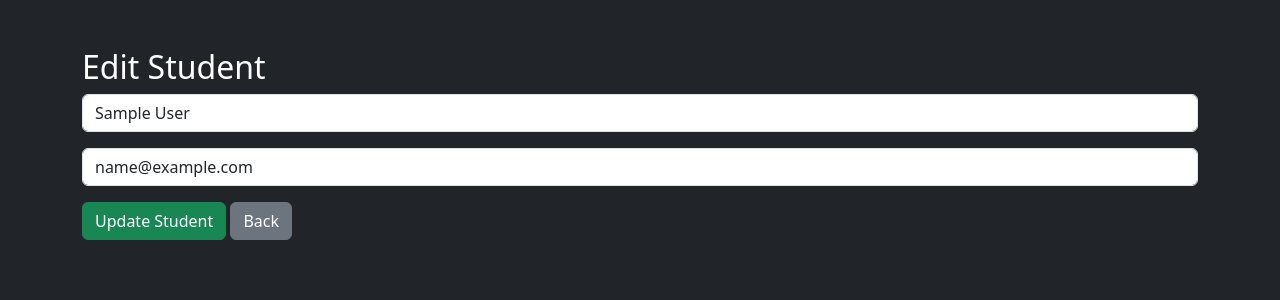
After one commit to Astha-S12/student-management-system, a Flask app: page /edit/1 in a window 1280 px wide. The commit adds this page. Shown: the top 300 px of the page. Run offline with Flask 3, Linux system fonts and the light colour scheme; tables that the repository leaves empty or names only in its code hold one stand-in row (values such as "Sample post"); data that the repository does not hold is empty.

Commit message:
added edit student UI

```diff
--- a/app.py
+++ b/app.py
@@ -9,19 +9,21 @@ app = Flask(__name__)
 def home():
     return render_template('index.html')
 
+
 # ---------------- ABOUT ----------------
 @app.route('/about')
 def about():
     return render_template('about.html')
 
-# ---------------- STUDENTS (CREATE + READ) ----------------
+
+# ---------------- STUDENTS (CREATE + READ + SEARCH) ----------------
 @app.route('/students', methods=['GET', 'POST'])
 def students():
 
     conn = get_db_connection()
     cursor = conn.cursor()
 
-    # INSERT student
+    # CREATE
     if request.method == 'POST':
         name = request.form['name']
         email = request.form['email']
@@ -30,16 +32,32 @@ def students():
             "INSERT INTO students (name, email) VALUES (%s, %s)",
             (name, email)
         )
+
         conn.commit()
+        conn.close()
+
         return redirect('/students')
 
-    # FETCH students
-    cursor.execute("SELECT * FROM students")
+    # SEARCH
+    search = request.args.get('search')
+
+    if search:
+        cursor.execute(
+            "SELECT * FROM students WHERE name LIKE %s",
+            (f"%{search}%",)
+        )
+    else:
+        cursor.execute("SELECT * FROM students")
+
     students_list = cursor.fetchall()
 
     conn.close()
 
-    return render_template('students.html', students=students_list)
+    return render_template(
+        'students.html',
+        students=students_list
+    )
+
 
 # ---------------- DELETE ----------------
 @app.route('/delete/<int:id>')
@@ -48,13 +66,79 @@ def delete_student(id):
     conn = get_db_connection()
     cursor = conn.cursor()
 
-    cursor.execute("DELETE FROM students WHERE id=%s", (id,))
+    cursor.execute(
+        "DELETE FROM students WHERE id=%s",
+        (id,)
+    )
 
     conn.commit()
     conn.close()
 
     return redirect('/students')
 
+
+# ---------------- EDIT PAGE ----------------
+@app.route('/edit/<int:id>')
+def edit_student(id):
+
+    conn = get_db_connection()
+    cursor = conn.cursor()
+
+    cursor.execute(
+        "SELECT * FROM students WHERE id=%s",
+        (id,)
+    )
+
+    student = cursor.fetchone()
+
+    conn.close()
+
+    return render_template(
+        'edit_student.html',
+        student=student
+    )
+
+
+# ---------------- UPDATE ----------------
+@app.route('/update/<int:id>', methods=['POST'])
+def update_student(id):
+
+    name = request.form['name']
+    email = request.form['email']
+
+    conn = get_db_connection()
+    cursor = conn.cursor()
+
+    cursor.execute(
+        """
+        UPDATE students
+        SET name=%s, email=%s
+        WHERE id=%s
+        """,
+        (name, email, id)
+    )
+
+    conn.commit()
+    conn.close()
+
+    return redirect('/students')
+
+
+# ---------------- TEST ----------------
+@app.route('/test')
+def test():
+
+    conn = get_db_connection()
+    cursor = conn.cursor()
+
+    cursor.execute("SELECT * FROM students")
+    data = cursor.fetchall()
+
+    conn.close()
+
+    return str(data)
+
+
 # ---------------- RUN APP ----------------
 if __name__ == "__main__":
     port = int(os.environ.get("PORT", 5000))
--- /dev/null
+++ b/templates/edit_student.html
@@ -0,0 +1,48 @@
+<!DOCTYPE html>
+<html>
+<head>
+    <title>Edit Student</title>
+
+    <link href="https://cdn.jsdelivr.net/npm/bootstrap@5.3.3/dist/css/bootstrap.min.css" rel="stylesheet">
+</head>
+
+<body class="bg-dark text-white">
+
+<div class="container mt-5">
+
+    <h2>Edit Student</h2>
+
+    <form method="POST" action="/update/{{ student.id }}">
+
+        <div class="mb-3">
+            <input
+                type="text"
+                name="name"
+                class="form-control"
+                value="{{ student.name }}"
+                required>
+        </div>
+
+        <div class="mb-3">
+            <input
+                type="email"
+                name="email"
+                class="form-control"
+                value="{{ student.email }}"
+                required>
+        </div>
+
+        <button class="btn btn-success">
+            Update Student
+        </button>
+
+        <a href="/students" class="btn btn-secondary">
+            Back
+        </a>
+
+    </form>
+
+</div>
+
+</body>
+</html>
```
Also changed, not shown: templates/students.html (+21 -6 lines).
